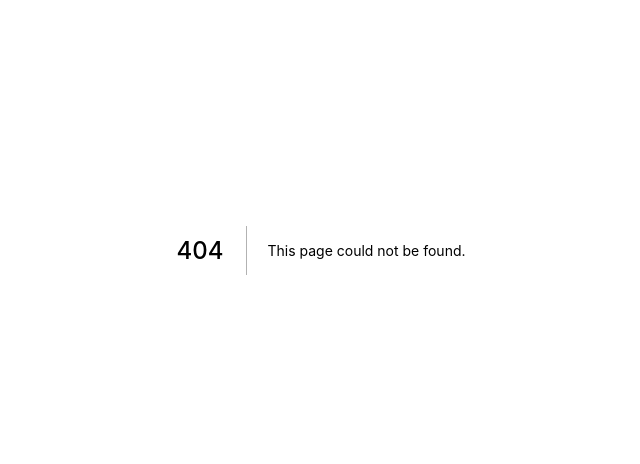
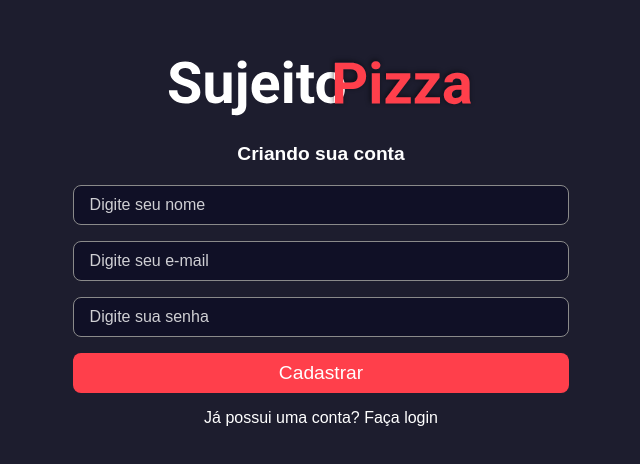
Before and after one commit to Ghenriquer10/projeto-pizzaria-frontend, a Next.js app: page /signup in a window 1280 px wide. Before the commit this address had no page. Shown: the part 150-614 px from the top of the page, without its empty margins (319-959 px from the left). Built offline with nearby package versions, Linux system fonts and the light colour scheme.

Commit message:
Criando página signup

```diff
--- a/src/pages/index.tsx
+++ b/src/pages/index.tsx
@@ -4,6 +4,7 @@
 import logoImg from '../../public/logo.svg';
 import { Input } from '../components//ui/Input'
 import { Button } from "../components/ui/Button";
+import Link from "next/link";
 
 export default function Home() {
   return (
@@ -33,7 +34,9 @@
               Acessar
             </Button>
           </form>
-          <a className={style.register}>Não possui uma conta? Cadastre-se</a>
+          <Link href={"/signup"}>
+            <a className={style.register}>Não possui uma conta? Cadastre-se</a>
+          </Link>
         </div>
       </div>
     </>
--- /dev/null
+++ b/src/pages/signup/index.tsx
@@ -0,0 +1,49 @@
+import Head from "next/head";
+import Image from "next/image";
+import style from '../../../styles/home.module.scss';
+import logoImg from '../../../public/logo.svg';
+import { Input } from '../../components//ui/Input'
+import { Button } from "../../components/ui/Button";
+import Link from "next/link";
+
+export default function Home() {
+    return (
+        <>
+            <Head>
+                <title>Faça seu cadastro</title>
+            </Head>
+            <div className={style.containerCenter}>
+                <Image src={logoImg} alt="Imagem sujeito pizzaria" />
+                <div className={style.login}>
+                    <h1>Criando sua conta</h1>
+                    <form>
+                        <Input
+                            placeholder="Digite seu nome"
+                            type={"text"}
+                        />
+
+                        <Input
+                            placeholder="Digite seu e-mail"
+                            type={"text"}
+                        />
+
+                        <Input
+                            placeholder="Digite sua senha"
+                            type={"password"}
+                        />
+
+                        <Button
+                            type="submit"
+                            loading={false}
+                        >
+                            Cadastrar
+                        </Button>
+                    </form>
+                    <Link href={"/"}>
+                        <a className={style.register}>Já possui uma conta? Faça login</a>
+                    </Link>
+                </div>
+            </div>
+        </>
+    )
+}
--- a/styles/Home.module.scss
+++ b/styles/Home.module.scss
@@ -13,8 +13,13 @@
   align-items: center;
   flex-direction: column;
   width: 600px;
-  margin-top: 2rem;
   padding: 1.5rem 1.5rem;
+
+  h1{
+    margin-bottom: 20px;
+    color: white;
+    font-size: 1.2em;
+  }
 
   form{
     display: flex;
```
